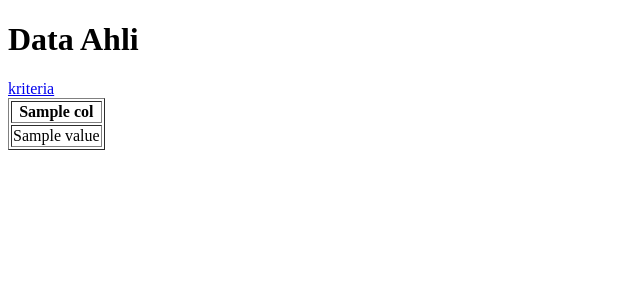
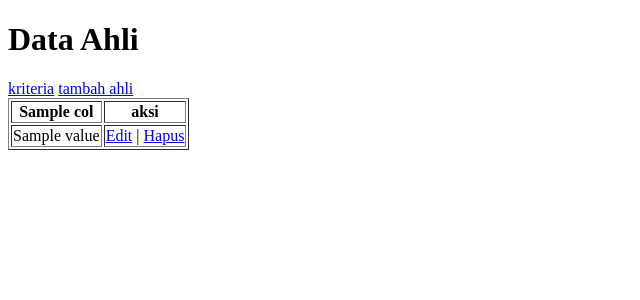
Before and after one commit to bebekgarut/Flask_DSS_DBexcel, a Flask app: template templates/ahli/index.jinja in a window 1280 px wide. Shown: the top 300 px of the page, without its empty margins (0-640 px from the left). Run offline with Flask 3, Linux system fonts and the light colour scheme; the template is opened without the code that fills it: most values are stand-ins (such as "Sample title", 1, 10 or a date in 2020).

Commit message:
tambah ahli

```diff
--- a/app.py
+++ b/app.py
@@ -16,6 +16,16 @@ def read_ahli():
 
 def save_ahli(df):
     df.to_excel(db_ahli, index=False)
+
+def generate_kode_ahli(df):
+    if df.empty:
+        return "P1"
+
+    last_code = df["kode_ahli"].iloc[-1]
+    last_number = int(last_code[1:])
+    new_number = last_number + 1
+
+    return f"P{new_number}"
 
 @app.route("/")
 def index():
@@ -68,6 +78,7 @@ def ahli():
         ahli_df[col]= 0
 
     remove_columns = ahli_columns - kriteria_to_ahli
+    remove_columns = remove_columns - {'kode_ahli'}
     ahli_df.drop(columns=remove_columns, inplace=True)
 
     save_ahli(ahli_df)
@@ -78,5 +89,43 @@ def ahli():
 
     return render_template("ahli/index.jinja", data=data, headers=headers)
 
+@app.route("/ahli/tambah", methods=['GET', 'POST'])
+def tambah_ahli():
+    ahli_df = read_ahli()
+    headers = ahli_df.columns.tolist()
+
+    if request.method == "POST":
+        new_row = {col : request.form.get(col) for col in headers if col != 'kode_ahli'}
+
+        new_row['kode_ahli'] =generate_kode_ahli(ahli_df)
+
+        ahli_df = ahli_df._append(new_row, ignore_index=True)
+
+        save_ahli(ahli_df)
+
+        return redirect(url_for('ahli'))
+
+    return render_template("ahli/tambah.jinja", headers=headers)
+
+@app.route("/ahli/edit/<string:kode_ahli>", methods=['GET' , 'POST'])
+def edit_ahli(kode_ahli):
+    ahli_df = read_ahli()
+    ahli_data = ahli_df[ahli_df['kode_ahli']==kode_ahli].iloc[0]
+    headers = ahli_df.columns.tolist()
+
+    if request.method == "POST":
+        for col in headers:
+            if col != 'kode_ahli':
+                ahli_df.at[id, col] = request.form.get(col)
+        save_ahli(ahli_df)
+
+        return redirect(url_for('ahli'))
+
+    return render_template("ahli/edit.jinja", data=ahli_data, headers=headers)
+
+@app.route("/ahli/hapus/<string:kode_ahli>")
+def hapus_ahli(kode_ahli):
+    return
+
 if __name__ == '__main__':
     app.run(port=5000, debug=True)
--- a/templates/ahli/index.jinja
+++ b/templates/ahli/index.jinja
@@ -8,6 +8,7 @@
   <body>
     <h1>Data Ahli</h1>
     <a href="/">kriteria</a>
+    <a href="/ahli/tambah">tambah ahli</a>
 
     <table border="1">
       <thead>
@@ -15,6 +16,7 @@
           {% for col in headers %}
             <th>{{ col }}</th>
           {% endfor %}
+          <th>aksi</th>
         </tr>
       </thead>
       <tbody>
@@ -24,11 +26,15 @@
               {% for value in row.values() %}
                 <td>{{ value }}</td>
               {% endfor %}
+              <td>
+                <a href="/ahli/edit/{{ row.kode_ahli }}">Edit</a> |
+                <a href="/ahli/hapus/{{ row.kode_ahli }}">Hapus</a>
+              </td>
             </tr>
           {% endfor %}
         {% else %}
           <tr>
-            <td colspan="{{ headers|length }}">No data available.</td>
+            <td colspan="{{ headers|length + 1 }}">No data available.</td>
           </tr>
         {% endif %}
       </tbody>
```
Also changed, not shown: templates/ahli/edit.jinja (added, +20 -0 lines), templates/ahli/tambah.jinja (added, +20 -0 lines), 1 other file.
